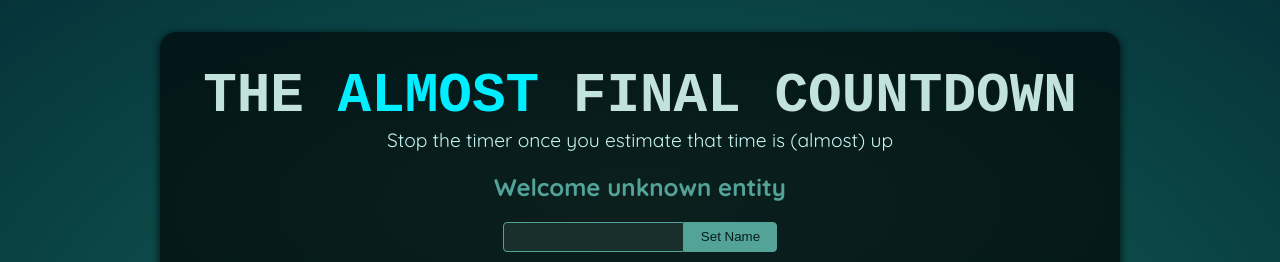
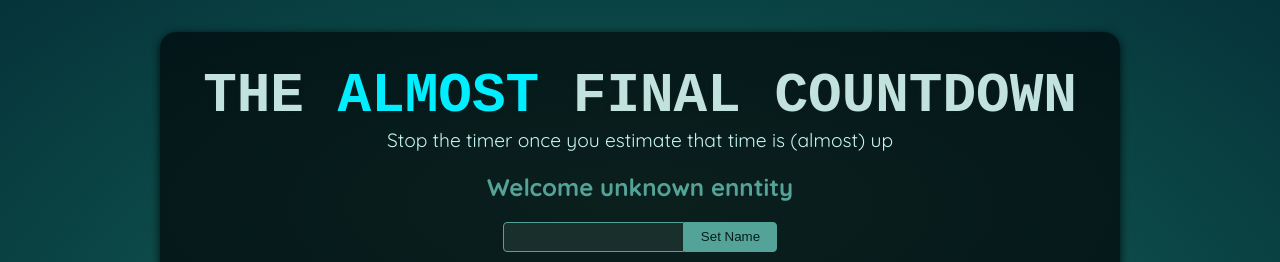
Before and after one commit to ddangmul/React-Refs-Portals, a React (Vite) app: page / in a window 1280 px wide. Shown: the top 262 px of the page. Built offline with nearby package versions, Linux system fonts and the light colour scheme; a web font is replaced by a local one.

Commit message:
참조(Refs)로 상태값 playerName 관리

```diff
--- a/src/components/Player.jsx
+++ b/src/components/Player.jsx
@@ -1,22 +1,19 @@
-import { useState } from "react";
+import { useState, useRef } from "react";
 
 export default function Player() {
+  const inputedPlayerName = useRef();
+
   const [playerName, setPlayerName] = useState("");
-  const [submitted, setSubmitted] = useState(false);
-
-  function handleChange(event) {
-    setPlayerName(event.target.value);
-  }
 
   function handleClick() {
-    setSubmitted(true);
+    setPlayerName(inputedPlayerName.current.value);
   }
 
   return (
     <section id="player">
-      <h2>Welcome {submitted ? playerName : "unknown entity"}</h2>
+      <h2>Welcome {playerName ? playerName : "unknown enntity"} </h2>
       <p>
-        <input type="text" onChange={handleChange} value={playerName} />
+        <input ref={inputedPlayerName} type="text" />
         <button onClick={handleClick}>Set Name</button>
       </p>
     </section>
```
